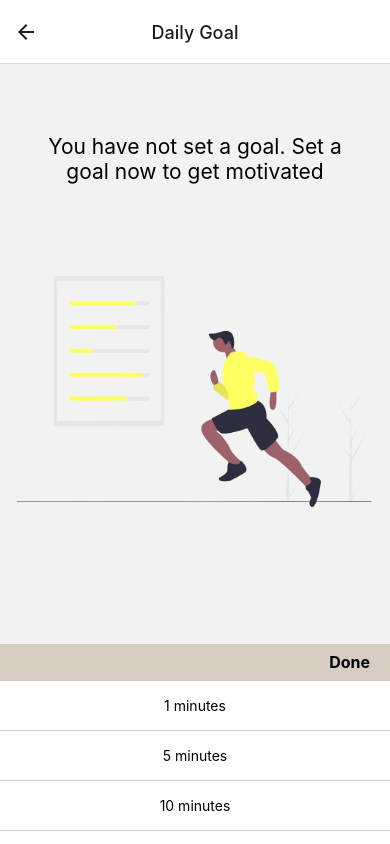
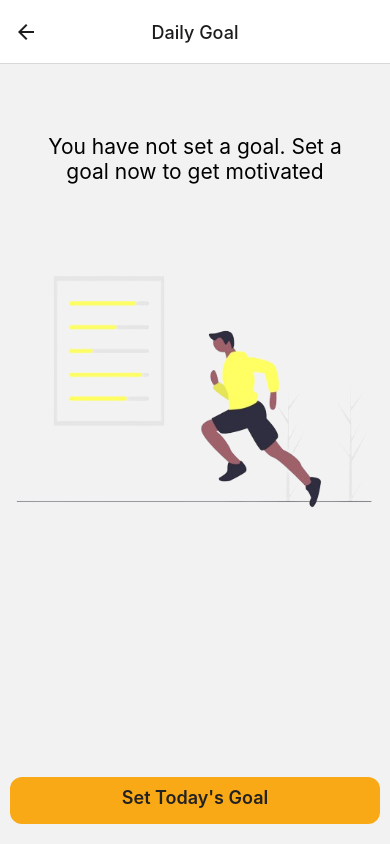
Before and after one commit to mosidrum/countdown_timer, a React Native app: screen /SetGoal in a window 390 px wide. Built offline with nearby package versions, Linux system fonts and the light colour scheme.

Commit message:
chnage time

```diff
--- a/components/Button.js
+++ b/components/Button.js
@@ -3,12 +3,13 @@ import React from 'react';
 import { Colors } from '../constants';
 
 export default function Button(props) {
+	const { onPress, title, backgroundColor } = props;
 	return (
 		<TouchableOpacity
-			onPress={props.onPress}
-			style={styles.button}
+			onPress={onPress}
+			style={[styles.button, { backgroundColor}]}
 		>
-			<Text style={styles.text}>{props.title}</Text>
+			<Text style={styles.text}>{title}</Text>
 		</TouchableOpacity>
 	);
 }
@@ -20,10 +21,10 @@ const styles = StyleSheet.create({
 		borderRadius: 12,
 		alignItems: 'center',
 		justifyContent: 'center',
-		backgroundColor: Colors.buttonColor,
 	},
 	text: {
 		color: Colors.black,
-		fontSize: 20,
+		fontSize: 18,
+		fontWeight: '600',
 	},
 });
--- a/components/NoTime.js
+++ b/components/NoTime.js
@@ -2,30 +2,56 @@ import { View, Text, Image, StyleSheet } from 'react-native';
 import React, { useState } from 'react';
 import Button from './Button';
 import TimePicker from './TimePicker';
+import SelectedTime from './SelectedTime';
+import { Colors } from '../constants';
 
 export default function NoTime({ navigation }) {
-	const [show, setShow] = useState(true);
+	const [show, setShow] = useState(false);
+	const [selectedTime, setSelectedTime] = useState(null);
 
 	return (
 		<View style={styles.container}>
 			<View style={styles.textContainer}>
 				<Text style={styles.text}>
-					You have not set a goal. Set a goal now to get motivated
+					{selectedTime
+						? `You are reading ${selectedTime} minutes today, maximise your time`
+						: 'You have not set a goal. Set a goal now to get motivated'}
 				</Text>
 			</View>
 			<View style={styles.imageContainer}>
-				<Image
-					source={require('../assets/running.png')}
-					style={styles.image}
-				/>
+				{selectedTime ? (
+					<SelectedTime selectedTime={selectedTime} />
+				) : (
+					<Image
+						source={require('../assets/running.png')}
+						style={styles.image}
+					/>
+				)}
 			</View>
 			<View style={styles.buttonContainer}>
 				{show ? (
-					<TimePicker setShow={setShow} />
+					<TimePicker
+						setShow={setShow}
+						setSelectedTime={setSelectedTime}
+					/>
+				) : selectedTime ? (
+					<View style={{ gap: 10}}>
+						<Button
+							title="Change Time"
+							onPress={() => setShow(true)}
+							backgroundColor={Colors.background2}
+						/>
+						<Button
+							title="Start Reading"
+							onPress={() => handleStartReading()}
+							backgroundColor={Colors.buttonColor}
+						/>
+					</View>
 				) : (
 					<Button
 						title="Set Today's Goal"
 						onPress={() => setShow(true)}
+						backgroundColor={Colors.buttonColor}
 					/>
 				)}
 			</View>
--- /dev/null
+++ b/components/SelectedTime.js
@@ -0,0 +1,26 @@
+import { View, Text, StyleSheet } from 'react-native';
+import React from 'react';
+
+export default function SelectedTime(props) {
+	const { selectedTime } = props;
+
+	const formatTime = (time) => {
+		return time < 10 ? `0${time}` : time;
+	};
+	return (
+		<View style={styles.container}>
+			<Text style={styles.time}>{`${formatTime(selectedTime)} : 00 mins`}</Text>
+		</View>
+	);
+}
+
+const styles = StyleSheet.create({
+	container: {
+		alignItems: 'center',
+		justifyContent: 'center',
+	},
+	time: {
+		fontSize: 48,
+		fontWeight: 'bold',
+	},
+});
--- a/components/TimePicker.js
+++ b/components/TimePicker.js
@@ -20,18 +20,18 @@ const timeOptions = [
 ];
 
 export default function TimePicker(props) {
-	const { onSelectedTime, setShow } = props;
-	const [selectedTime, setSelectedTime] = useState(null);
+	const { setShow, setSelectedTime } = props;
 
 	const handleTimeSelection = (time) => {
 		setSelectedTime(time);
-		onSelectedTime(time);
 	};
 
 	const renderTimeOption = ({ item }) => (
 		<TouchableOpacity
 			style={styles.timeOption}
-			onPress={() => handleTimeSelection(item.value)}
+			onPress={() => {
+				handleTimeSelection(item.value), setShow(false);
+			}}
 		>
 			<Text>{item.label}</Text>
 		</TouchableOpacity>
@@ -43,7 +43,7 @@ export default function TimePicker(props) {
 				style={styles.header}
 				onPress={() => setShow(false)}
 			>
-				<Text style={styles.headerText}>Done</Text>
+				<Text style={styles.headerText}>Cancel</Text>
 			</TouchableOpacity>
 			<View style={styles.flatListContainer}>
 				<FlatList
--- a/components/index.js
+++ b/components/index.js
@@ -2,5 +2,6 @@ import Button from './Button';
 import NoTime from './NoTime';
 import SetTime from './SetTime';
 import TimePicker from './TimePicker';
+import SelectedTime from './SelectedTime';
 
-export { Button, NoTime, SetTime, TimePicker };
+export { Button, NoTime, SetTime, TimePicker, SelectedTime };
--- a/screens/Welcome.js
+++ b/screens/Welcome.js
@@ -31,8 +31,9 @@ export default function Welcome({ navigation }) {
 				</View>
 				<View style={styles.buttonContainer}>
 					<Button
-						title="Set Today's Goal"
+						title="START"
 						onPress={onPress}
+						backgroundColor={Colors.buttonColor}
 					/>
 				</View>
 			</View>
@@ -65,7 +66,7 @@ const styles = StyleSheet.create({
 	},
 	textContainer: {
 		marginBottom: 42,
-    marginTop: 10,
+		marginTop: 10,
 	},
 	text: {
 		fontSize: 18,
```
